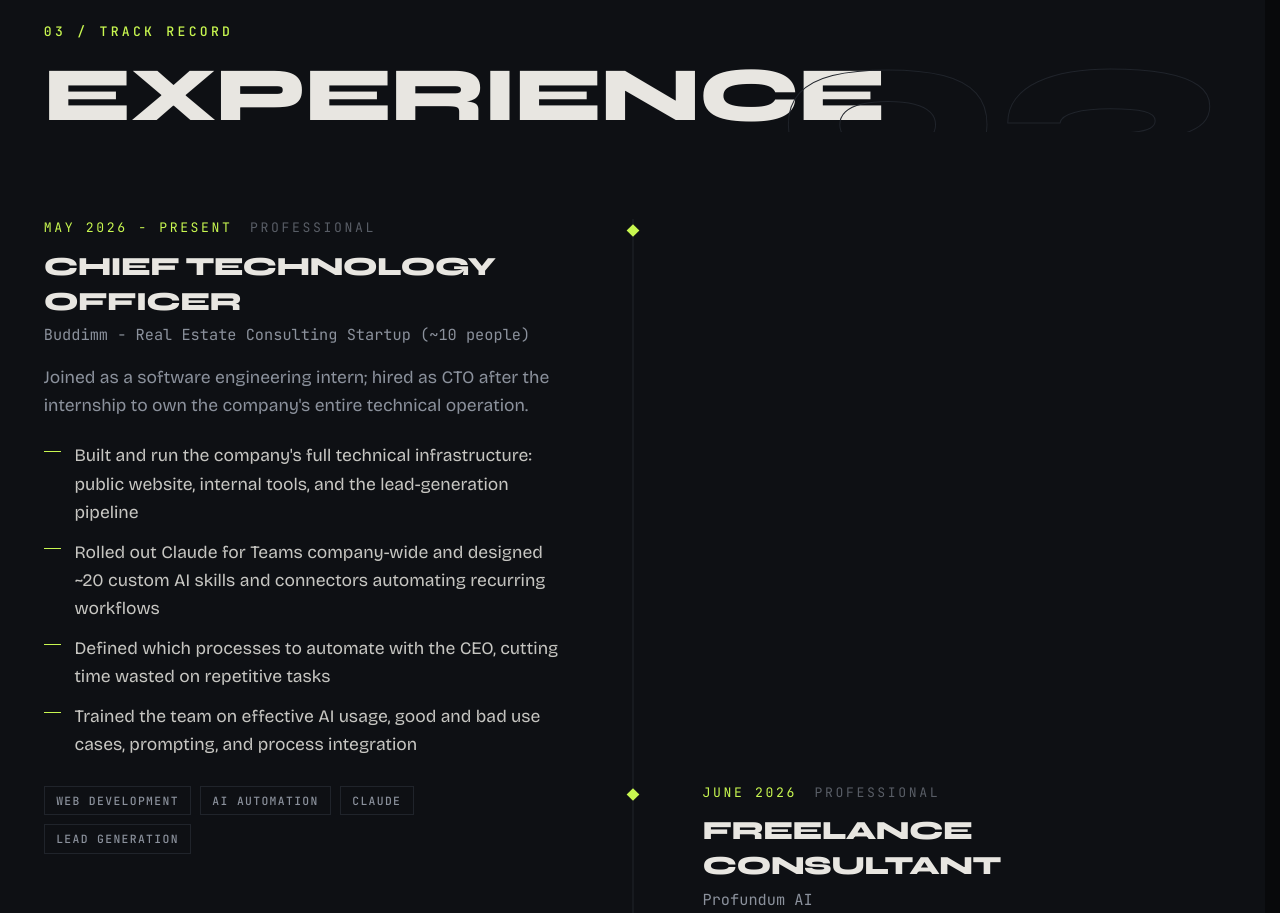
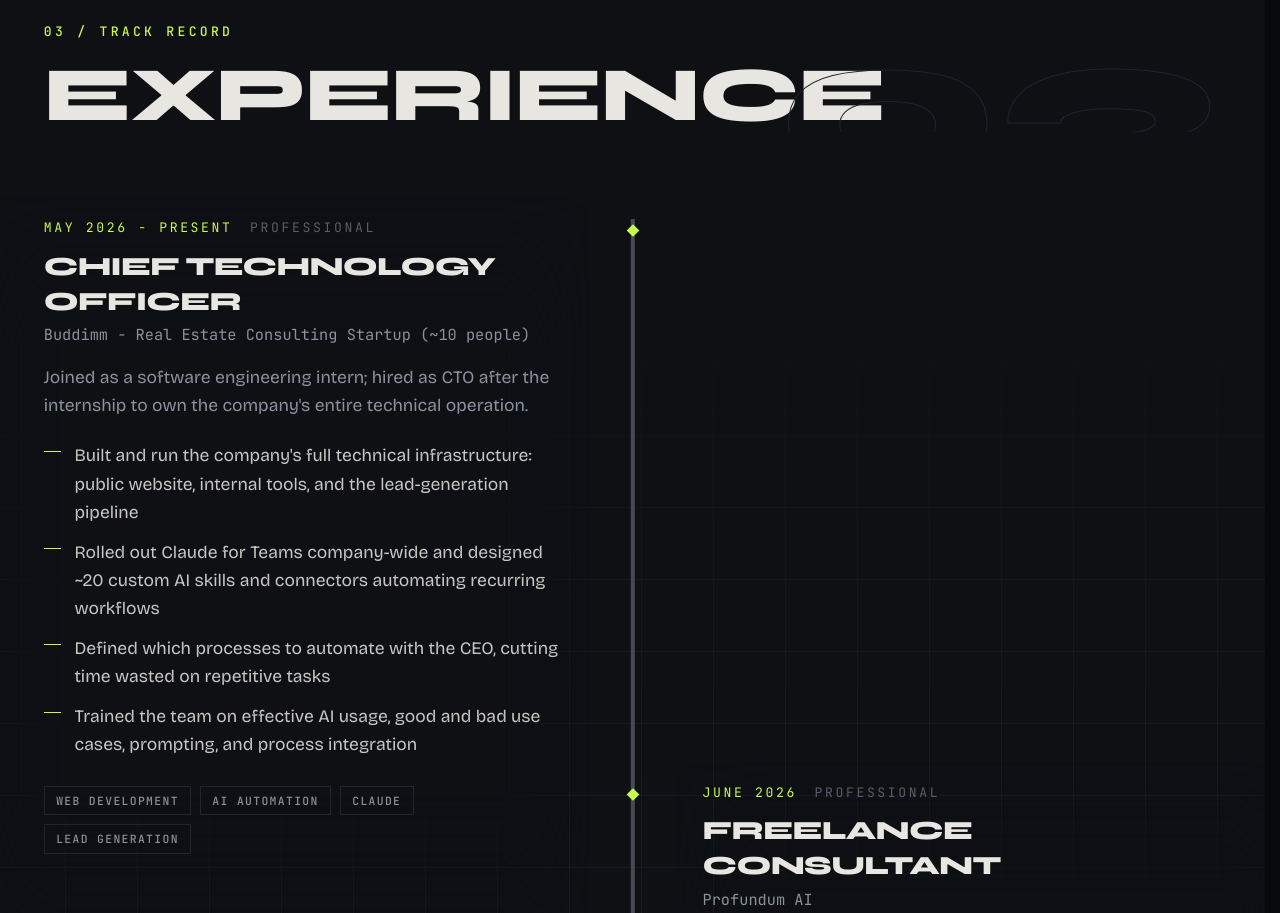
Before and after one commit to WiredMind2/fable-tetrazero, an Astro site: page / in a window 1280 px wide. Shown: the part 3804-4717 px from the top of the page. Built offline with nearby package versions, Linux system fonts and the light colour scheme; Astro itself is replaced by a stand-in of ours.

Commit message:
deploy: update site (2026-06-30 23:08)

```diff
--- a/src/components/Experience.astro
+++ b/src/components/Experience.astro
@@ -34,12 +34,17 @@ const experiences = (await getCollection('experiences'))
 ---
 
 <section id="experience" class="relative overflow-hidden border-t border-line bg-surface py-24 md:py-32">
-	<Container>
+	<Container class="relative">
 		<SectionHeader index="03" label="Track Record" title="Experience" />
 
-		<ol class="relative">
+		<div class="relative">
+			<div
+				class="grid-field grid-field--body pointer-events-none absolute top-0 -bottom-24 left-1/2 w-screen -translate-x-1/2 md:-bottom-32"
+				aria-hidden="true"></div>
+
+			<ol class="relative">
 			<span
-				class="absolute inset-y-0 left-2 w-px bg-line md:left-1/2 md:-translate-x-1/2"
+				class="experience-timeline pointer-events-none absolute inset-y-0 left-2 w-1 md:left-1/2 md:-translate-x-1/2"
 				aria-hidden="true"></span>
 
 			{
@@ -47,14 +52,14 @@ const experiences = (await getCollection('experiences'))
 					<li
 						data-reveal
 						class:list={[
-							'relative pb-16 pl-8 last:pb-0 md:pl-0',
-							i % 2 === 0 ? 'md:w-1/2 md:pr-12 lg:pr-16' : 'md:ml-auto md:w-1/2 md:pl-12 lg:pl-16',
+							'experience-item relative pb-16 pl-8 last:pb-0 md:pl-0',
+							i % 2 === 0 ? 'experience-item--left md:w-1/2 md:pr-12 lg:pr-16' : 'experience-item--right md:ml-auto md:w-1/2 md:pl-12 lg:pl-16',
 							i > 0 && 'md:-mt-20 lg:-mt-32',
 						]}
 					>
 						<span
 							class:list={[
-								'absolute top-1.5 left-[3.5px] h-[9px] w-[9px] rotate-45 bg-acid',
+								'experience-item-marker absolute top-1.5 left-[5.5px] h-[9px] w-[9px] rotate-45 bg-acid',
 								i % 2 === 0
 									? 'md:left-auto md:right-0 md:translate-x-1/2'
 									: 'md:left-0 md:-translate-x-1/2',
@@ -100,5 +105,6 @@ const experiences = (await getCollection('experiences'))
 				))
 			}
 		</ol>
+		</div>
 	</Container>
 </section>
--- a/src/styles/global.css
+++ b/src/styles/global.css
@@ -84,6 +84,61 @@ video {
 		linear-gradient(to bottom, color-mix(in srgb, var(--color-line) 55%, transparent) 1px, transparent 1px);
 	background-size: 72px 72px;
 	mask-image: radial-gradient(ellipse 90% 80% at 50% 0%, black 30%, transparent 75%);
+}
+
+/* Section body grid: fade in below header, stay visible to bottom */
+.grid-field--body {
+	mask-image: linear-gradient(to bottom, transparent 0%, black 12%, black 100%);
+}
+
+/* Experience timeline: rounded scrim behind each entry for readability over grid */
+.experience-timeline {
+	z-index: 0;
+	background-color: color-mix(in srgb, var(--color-muted) 35%, var(--color-line));
+}
+
+.experience-item {
+	isolation: isolate;
+}
+
+.experience-item-marker {
+	position: absolute;
+	z-index: 3;
+}
+
+.experience-item::before {
+	content: "";
+	position: absolute;
+	z-index: 0;
+	pointer-events: none;
+	border-radius: 1.5rem;
+	background-color: var(--color-surface);
+	inset: -1rem -4.5rem -0.75rem -3rem;
+	mask-image:
+		linear-gradient(to right, transparent 0%, #000 14%, #000 86%, transparent 100%),
+		linear-gradient(to bottom, transparent 0%, #000 20%, #000 80%, transparent 100%);
+	mask-composite: intersect;
+	-webkit-mask-composite: source-in;
+}
+
+.experience-item > *:not(.experience-item-marker) {
+	position: relative;
+	z-index: 1;
+}
+
+@media (min-width: 768px) {
+	.experience-item::before {
+		inset: -1.25rem -5.5rem -1rem -4rem;
+	}
+
+	/* Keep center timeline strip clear of scrims */
+	.experience-item--left::before {
+		right: 2.5rem;
+	}
+
+	.experience-item--right::before {
+		left: 2.5rem;
+	}
 }
 
 /* Film grain overlay */
```
